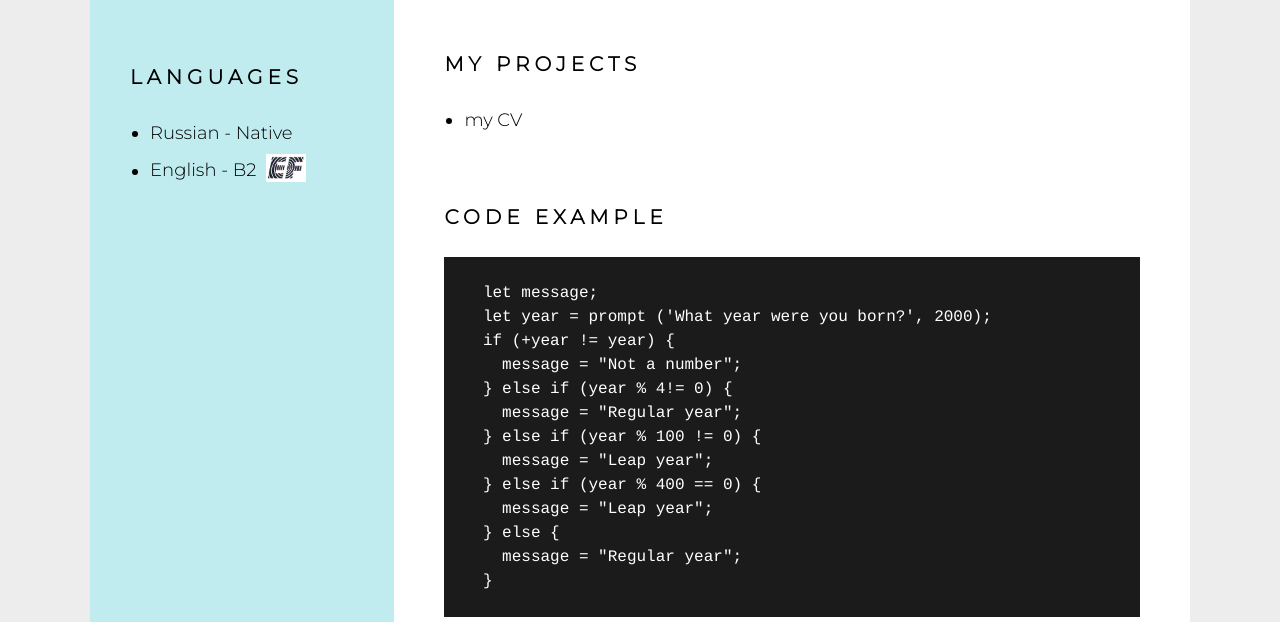
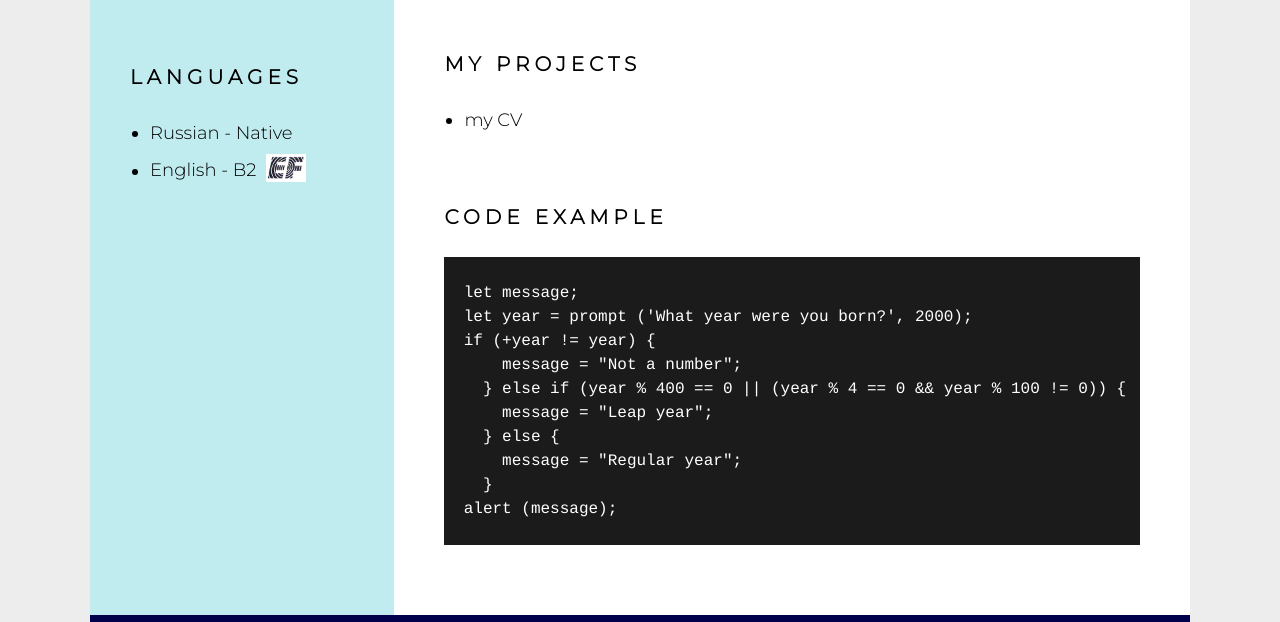
Before and after one commit to sinastya/rsschool-cv, a plain HTML site: page index.html in a window 1280 px wide. Shown: the part 870-1492 px from the top of the page. Drawn offline with Linux system fonts and the light colour scheme.

Commit message:
feat: change code

```diff
--- a/index.html
+++ b/index.html
@@ -180,21 +180,17 @@
               <!-- <code> -->
               <pre class="code">
 
-    let message;
-    let year = prompt ('What year were you born?', 2000);
-    if (+year != year) {
+  let message;
+  let year = prompt ('What year were you born?', 2000);
+  if (+year != year) {
       message = "Not a number";
-    } else if (year % 4!= 0) {
-      message = "Regular year";
-    } else if (year % 100 != 0) {
-      message = "Leap year";
-    } else if (year % 400 == 0) {
+    } else if (year % 400 == 0 || (year % 4 == 0 && year % 100 != 0)) {
       message = "Leap year";
     } else {
       message = "Regular year";
     }
-      </pre
-              >
+  alert (message);
+              </pre>
               <!-- </code> -->
             </section>
           </div>
```
